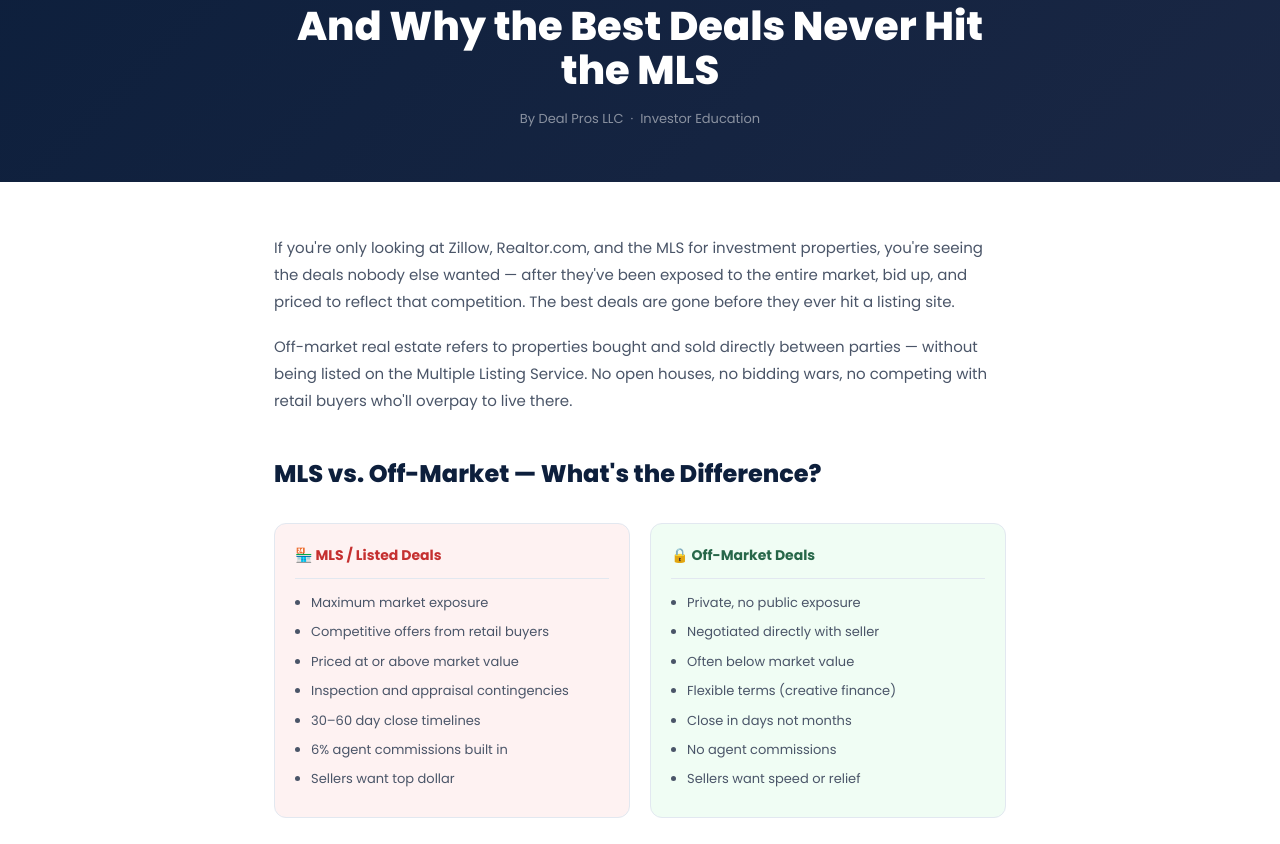
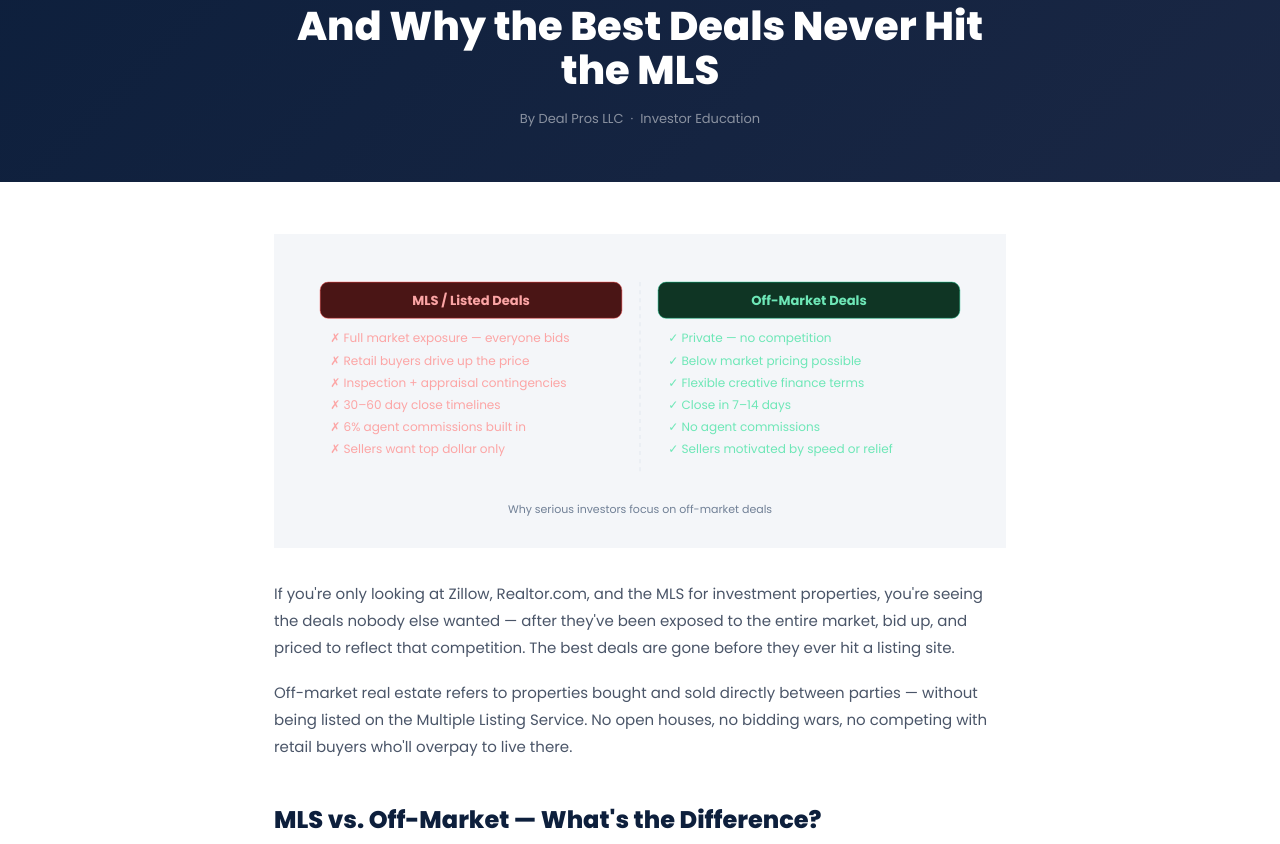
Before and after one commit to brooke-wq/termsforsale-site, a plain HTML site: page termsforsale/blog/posts/what-is-off-market-real-estate.html in a window 1280 px wide. Shown: the part 202-1046 px from the top of the page. Drawn offline with Linux system fonts and the light colour scheme.

Commit message:
Update what-is-off-market-real-estate.html

```diff
--- a/termsforsale/blog/posts/what-is-off-market-real-estate.html
+++ b/termsforsale/blog/posts/what-is-off-market-real-estate.html
@@ -52,6 +52,30 @@ nav{background:#fff;border-bottom:1px solid var(--border);height:70px;display:fl
   <div class="meta">By Deal Pros LLC &nbsp;·&nbsp; Investor Education</div>
 </div>
 <div class="post-wrap">
+
+  <div style="background:#F4F6F9;padding:28px 24px;margin:0 0 32px">
+<svg width="100%" viewBox="0 0 680 220">
+<rect x="22" y="20" width="300" height="36" rx="8" fill="#4A1515" stroke="#EF4444" stroke-width="0.5"/>
+<text font-family="Poppins,sans-serif" font-size="13" font-weight="700" fill="#FCA5A5" text-anchor="middle" x="172" y="38" dominant-baseline="central">MLS / Listed Deals</text>
+<rect x="358" y="20" width="300" height="36" rx="8" fill="#0F3524" stroke="#10B981" stroke-width="0.5"/>
+<text font-family="Poppins,sans-serif" font-size="13" font-weight="700" fill="#6EE7B7" text-anchor="middle" x="508" y="38" dominant-baseline="central">Off-Market Deals</text>
+<line x1="340" y1="20" x2="340" y2="210" stroke="#E2E8F0" stroke-width="1" stroke-dasharray="4,4"/>
+<text font-family="Poppins,sans-serif" font-size="12" fill="#FCA5A5" x="32" y="80">&#x2717;  Full market exposure — everyone bids</text>
+<text font-family="Poppins,sans-serif" font-size="12" fill="#FCA5A5" x="32" y="102">&#x2717;  Retail buyers drive up the price</text>
+<text font-family="Poppins,sans-serif" font-size="12" fill="#FCA5A5" x="32" y="124">&#x2717;  Inspection + appraisal contingencies</text>
+<text font-family="Poppins,sans-serif" font-size="12" fill="#FCA5A5" x="32" y="146">&#x2717;  30–60 day close timelines</text>
+<text font-family="Poppins,sans-serif" font-size="12" fill="#FCA5A5" x="32" y="168">&#x2717;  6% agent commissions built in</text>
+<text font-family="Poppins,sans-serif" font-size="12" fill="#FCA5A5" x="32" y="190">&#x2717;  Sellers want top dollar only</text>
+<text font-family="Poppins,sans-serif" font-size="12" fill="#6EE7B7" x="368" y="80">&#x2713;  Private — no competition</text>
+<text font-family="Poppins,sans-serif" font-size="12" fill="#6EE7B7" x="368" y="102">&#x2713;  Below market pricing possible</text>
+<text font-family="Poppins,sans-serif" font-size="12" fill="#6EE7B7" x="368" y="124">&#x2713;  Flexible creative finance terms</text>
+<text font-family="Poppins,sans-serif" font-size="12" fill="#6EE7B7" x="368" y="146">&#x2713;  Close in 7–14 days</text>
+<text font-family="Poppins,sans-serif" font-size="12" fill="#6EE7B7" x="368" y="168">&#x2713;  No agent commissions</text>
+<text font-family="Poppins,sans-serif" font-size="12" fill="#6EE7B7" x="368" y="190">&#x2713;  Sellers motivated by speed or relief</text>
+</svg>
+<p style="text-align:center;font-size:11px;color:#718096;margin:8px 0 0;font-family:Poppins,sans-serif">Why serious investors focus on off-market deals</p>
+</div>
+
   <p>If you're only looking at Zillow, Realtor.com, and the MLS for investment properties, you're seeing the deals nobody else wanted — after they've been exposed to the entire market, bid up, and priced to reflect that competition. The best deals are gone before they ever hit a listing site.</p>
   <p>Off-market real estate refers to properties bought and sold directly between parties — without being listed on the Multiple Listing Service. No open houses, no bidding wars, no competing with retail buyers who'll overpay to live there.</p>
 
```
